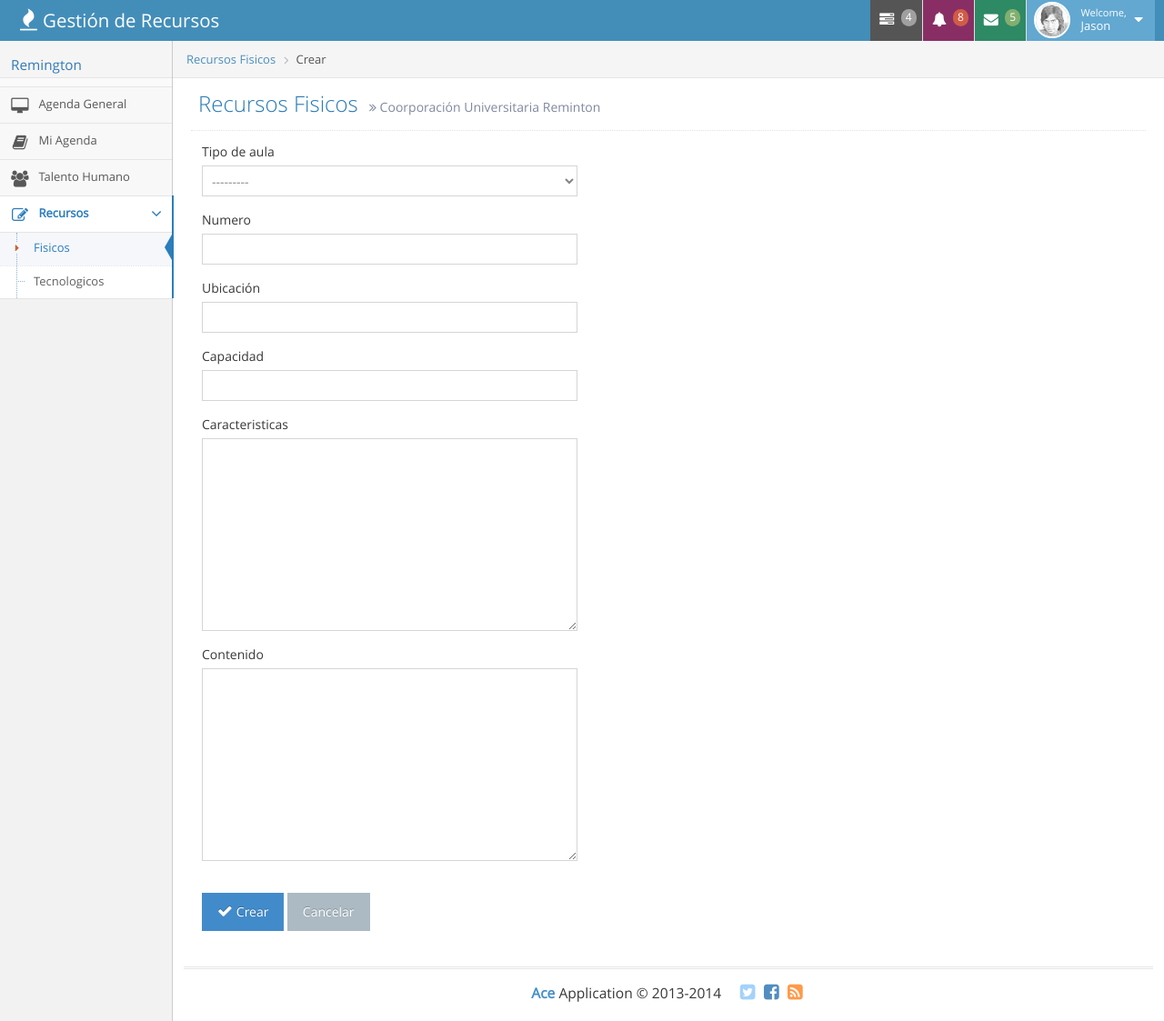
After one commit to ceragos/sisgerecu, a Django app: page /recursos/fisicos/crear in a window 1280 px wide. The commit adds this page. Shown: the whole page at 91% size. Run offline with Django 3.2, Linux system fonts and the light colour scheme; data that the repository does not hold is empty; some libraries are stand-ins or nearby versions.

Commit message:
Crear recursos fisicos frontend

```diff
--- a/nucleo/templates/nucleo/base.html
+++ b/nucleo/templates/nucleo/base.html
@@ -434,7 +434,7 @@
 						<b class="arrow"></b>
 
 						<ul class="submenu">
-							<li class="{% if request.path == '/recursos/fisicos/' %}active{% endif %}">
+							<li class="{% if request.path|slice:":18" == '/recursos/fisicos/' %}active{% endif %}">
 								<a href="{% url 'recursos.fisicos.listar' %}">
 									<i class="menu-icon fa fa-caret-right"></i>
 									Fisicos
@@ -443,7 +443,7 @@
 								<b class="arrow"></b>
 							</li>
 
-							<li class="{% if request.path == '/recursos/tecnologicos/' %}active{% endif %}">
+							<li class="{% if request.path|slice:":23" == '/recursos/tecnologicos/' %}active{% endif %}">
 								<a href="{% url 'recursos.tecnologicos.listar' %}">
 									<i class="menu-icon fa fa-caret-right"></i>
 									Tecnologicos
--- /dev/null
+++ b/recursos/forms.py
@@ -0,0 +1,33 @@
+from django import forms
+
+from recursos.models import RecursoFisico, RecursoTecnologico
+
+
+class RecursoFisicoForm(forms.ModelForm):
+
+    class Meta:
+        model = RecursoFisico
+        fields = ['tipo_aula', 'numero', 'ubicacion', 'capacidad', 'caracteristicas', 'contenido']
+        widgets = {
+            'tipo_aula': forms.Select(attrs={'class': 'form-control'}),
+            'numero': forms.NumberInput(attrs={'class': 'form-control'}),
+            'ubicacion': forms.TextInput(attrs={'class': 'form-control'}),
+            'capacidad': forms.TextInput(attrs={'class': 'form-control'}),
+            'caracteristicas': forms.Textarea(attrs={'class': 'form-control'}),
+            'contenido': forms.Textarea(attrs={'class': 'form-control'}),
+        }
+
+class RecursoTecnologicoForm(forms.ModelForm):
+
+    class Meta:
+        model = RecursoTecnologico
+        fields = fields = ['tipo_equipo', 'numero', 'marca', 'referencia', 'color', 'caracteristicas', 'contenido']
+        widgets = {
+            'tipo_equipo': forms.Select(attrs={'class': 'form-control'}),
+            'numero': forms.NumberInput(attrs={'class': 'form-control'}),
+            'marca': forms.TextInput(attrs={'class': 'form-control'}),
+            'referencia': forms.TextInput(attrs={'class': 'form-control'}),
+            'color': forms.TextInput(attrs={'class': 'form-control'}),
+            'caracteristicas': forms.Textarea(attrs={'class': 'form-control'}),
+            'contenido': forms.Textarea(attrs={'class': 'form-control'}),
+        }
--- /dev/null
+++ b/recursos/templates/recursos/fisicos/crear.html
@@ -0,0 +1,36 @@
+{% extends 'nucleo/base.html' %}
+{% load crispy_forms_tags %}
+
+{% block title %}Crear Recurso - G. R.{% endblock %}
+
+{% block breadcrumb %}
+    <li>
+        <a href="#">Recursos Fisicos</a>
+    </li>
+
+    <li class="active">Crear</li>
+{% endblock %}
+
+{% block header %}
+    <div class="page-header">
+        <h1>
+            Recursos Fisicos
+            <small>
+                <i class="ace-icon fa fa-angle-double-right"></i>
+                Coorporación Universitaria Reminton
+            </small>
+        </h1>
+    </div>
+{% endblock %}
+
+{% block content %}
+    <div class="col-xs-12 col-sm-5">
+        <form action="" method="post">{% csrf_token %}
+                {{ form|crispy }}
+            <br>
+            <button type="submit" value="Crear" class="btn btn-primary"><i class="ace-icon fa fa-check bigger-120"></i>Crear</button>
+            <a href="{% url 'recursos.fisicos.listar' %}" class="btn btn-default">Cancelar</a>
+        </form>
+    </div>
+
+{% endblock %}
--- a/recursos/templates/recursos/fisicos/listar.html
+++ b/recursos/templates/recursos/fisicos/listar.html
@@ -11,7 +11,7 @@
 
 {% block header %}
     <div class="ace-settings-container" id="ace-settings-container">
-        <a href="{% url 'empleado.create' %}" class="btn btn-primary align-right">
+        <a href="{% url 'recursos.fisicos.crear' %}" class="btn btn-primary align-right">
             <i class="ace-icon fa fa-flask align-top bigger-125"></i>
             Crear Recurso Fisico
         </a>
--- a/recursos/urls.py
+++ b/recursos/urls.py
@@ -1,11 +1,14 @@
 from django.urls import path
 
-from recursos.views import RecursoFisicoListView, RecursoTecnologicoListView
+from recursos.views import RecursoFisicoListView, RecursoTecnologicoListView, RecursoFisicoCreateView, \
+    RecursoTecnologicoCreateView
 
 urlpatterns = [
     # Recursos Fisicos
     path(r'fisicos/', RecursoFisicoListView.as_view(), name='recursos.fisicos.listar'),
+    path(r'fisicos/crear', RecursoFisicoCreateView.as_view(), name='recursos.fisicos.crear'),
 
     # Recursos Tecnologicos
     path(r'tecnologicos/', RecursoTecnologicoListView.as_view(), name='recursos.tecnologicos.listar'),
+    path(r'tecnologicos/crear', RecursoTecnologicoCreateView.as_view(), name='recursos.tecnologicos.crear')
 ]
--- a/recursos/views.py
+++ b/recursos/views.py
@@ -1,8 +1,10 @@
 from django.shortcuts import render
 
 # Create your views here.
-from django.views.generic import ListView
+from django.urls import reverse_lazy
+from django.views.generic import ListView, CreateView
 
+from recursos.forms import RecursoFisicoForm, RecursoTecnologicoForm
 from recursos.models import RecursoFisico, RecursoTecnologico
 
 
@@ -16,6 +18,14 @@ class RecursoFisicoListView(ListView):
         context = super().get_context_data(**kwargs)
         return context
 
+
+class RecursoFisicoCreateView(CreateView):
+    model = RecursoFisico
+    form_class = RecursoFisicoForm
+    template_name = 'recursos/fisicos/crear.html'
+    success_url = reverse_lazy('recursos.fisicos.listar')
+
+
 class RecursoTecnologicoListView(ListView):
     model = RecursoTecnologico
     paginate_by = 100  # if pagination is desired
@@ -25,3 +35,10 @@ class RecursoTecnologicoListView(ListView):
     def get_context_data(self, **kwargs):
         context = super().get_context_data(**kwargs)
         return context
+
+
+class RecursoTecnologicoCreateView(CreateView):
+    model = RecursoTecnologico
+    form_class = RecursoTecnologicoForm
+    template_name = 'recursos/tecnologicos/crear.html'
+    success_url = reverse_lazy('recursos.tecnologicos.listar')
--- a/talento_humano/forms.py
+++ b/talento_humano/forms.py
@@ -16,10 +16,12 @@ class EmpleadoForm(forms.ModelForm):
             'numero_documento': forms.TextInput(attrs={'class':'form-control'}),
             'nombres': forms.TextInput(attrs={'class': 'form-control'}),
             'apellidos': forms.TextInput(attrs={'class': 'form-control'}),
-            'fecha_nacimiento': forms.SelectDateWidget(attrs={'class': 'form-control', 'style':'display:inline;width:32.8%;'}, years=range(1919, datetime.date.today().year-15)),
+            'fecha_nacimiento': forms.SelectDateWidget(attrs={'class': 'form-control', 'style':'display:inline;width:32.8%;'},
+                                                       years=range(1919, datetime.date.today().year-15)),
             'celular': forms.NumberInput(attrs={'class': 'form-control'}),
             'correo_electronico': forms.EmailInput(attrs={'class': 'form-control'}),
-            'fecha_ingreso': forms.SelectDateWidget(attrs={'class': 'form-control', 'style':'display:inline;width:32.8%;'}, years=range(datetime.date.today().year-20, datetime.date.today().year+2)),
+            'fecha_ingreso': forms.SelectDateWidget(attrs={'class': 'form-control', 'style':'display:inline;width:32.8%;'},
+                                                    years=range(datetime.date.today().year-20, datetime.date.today().year+2)),
             'titulo_obtenido': forms.Select(attrs={'class': 'form-control'}),
             'carrera_profesional': forms.Select(attrs={'class': 'form-control'}),
             'perfil': forms.Select(attrs={'class': 'form-control'}),
```
Also changed, not shown: talento_humano/models.py (+4 -4 lines).
